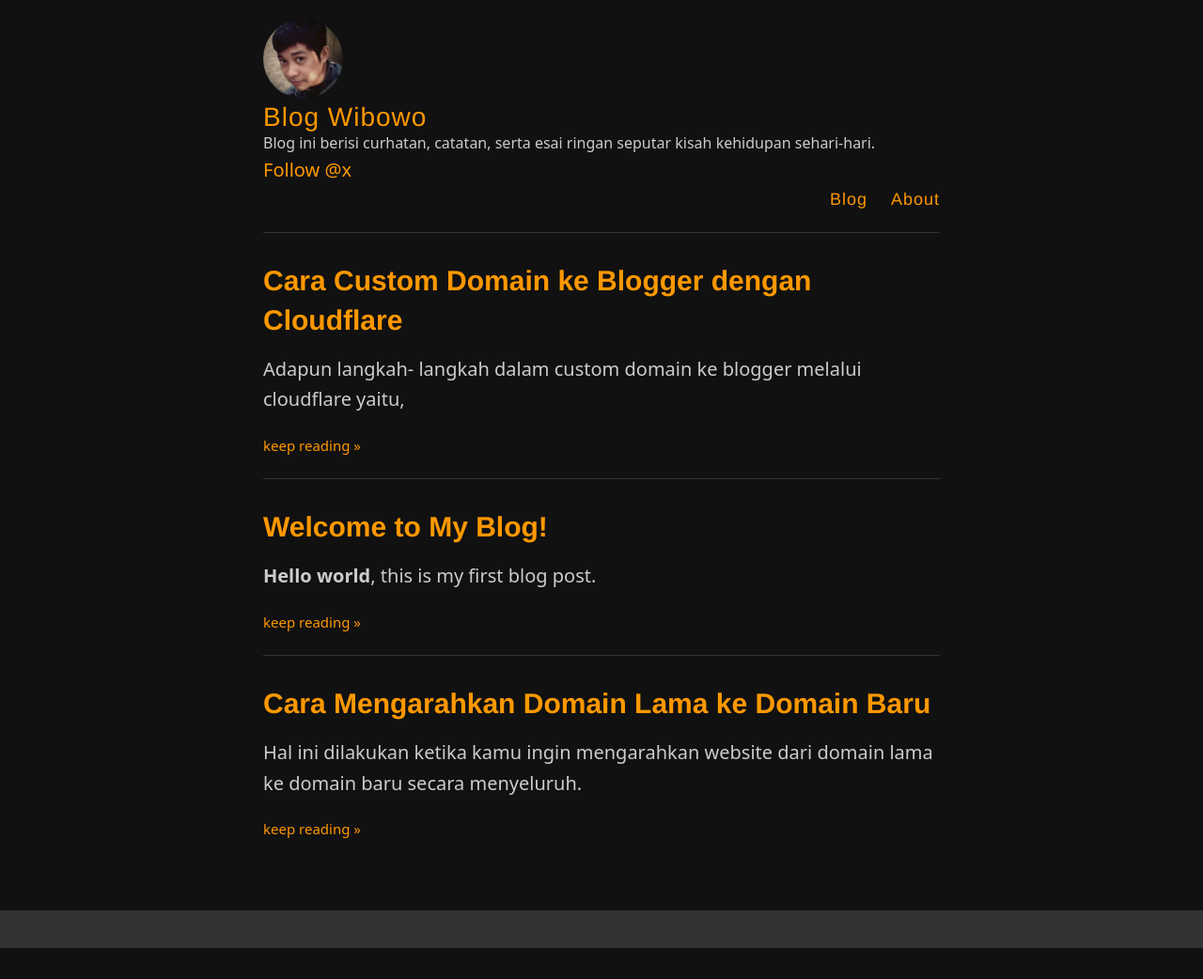
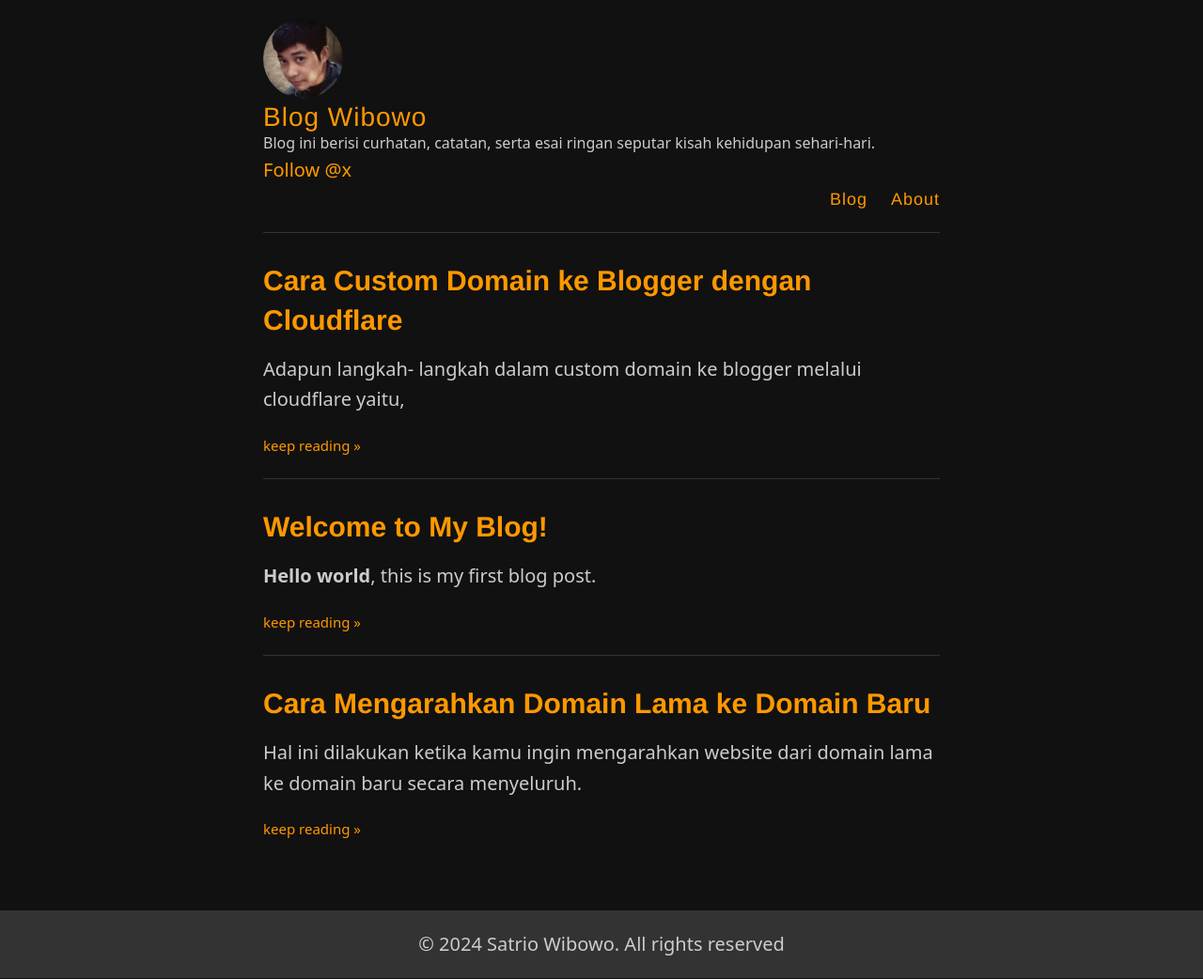
Before and after one commit to sa3owibowo/blog, a Jekyll site: the page built from index.html, in a window 1280 px wide. Shown: the whole page at 94% size. Built offline with Jekyll 4.4.1, drawn with Linux system fonts in a browser that asks for light colours; the list of posts is cut into pages by our own code; comment, search, counter and statistics services are not loaded; before the commit the page ends 1010 px from its top, so only the background shows below that.

Commit message:
Update default.html

```diff
--- a/_layouts/default.html
+++ b/_layouts/default.html
@@ -40,6 +40,7 @@
     <div class="wrapper-footer">
       <div class="container">
         <footer class="footer">
+          © <script type="text/javascript">document.write(new Date().getFullYear());</script> Satrio Wibowo. All rights reserved
           {% include svg-icons.html %}
         </footer>
       </div>
```
